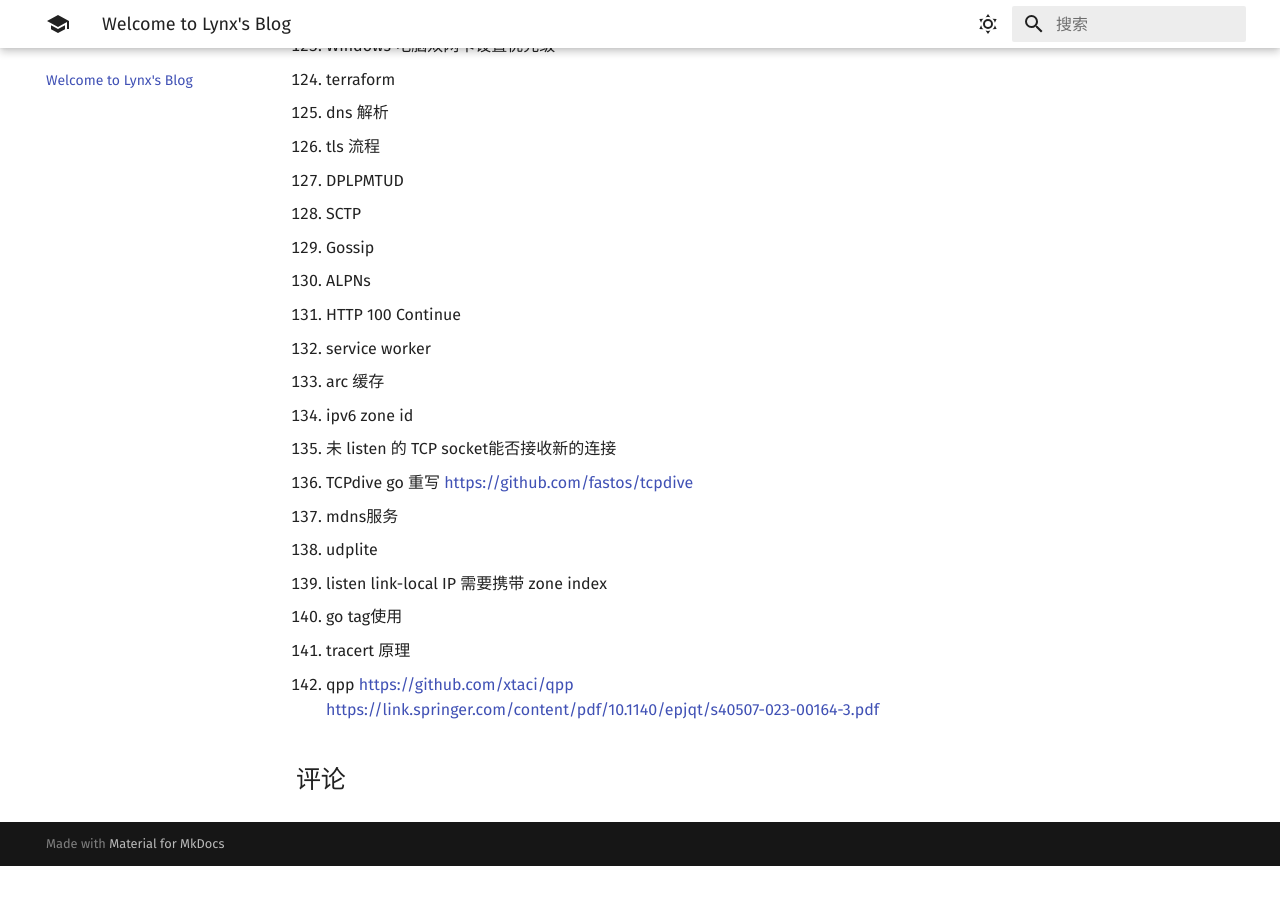
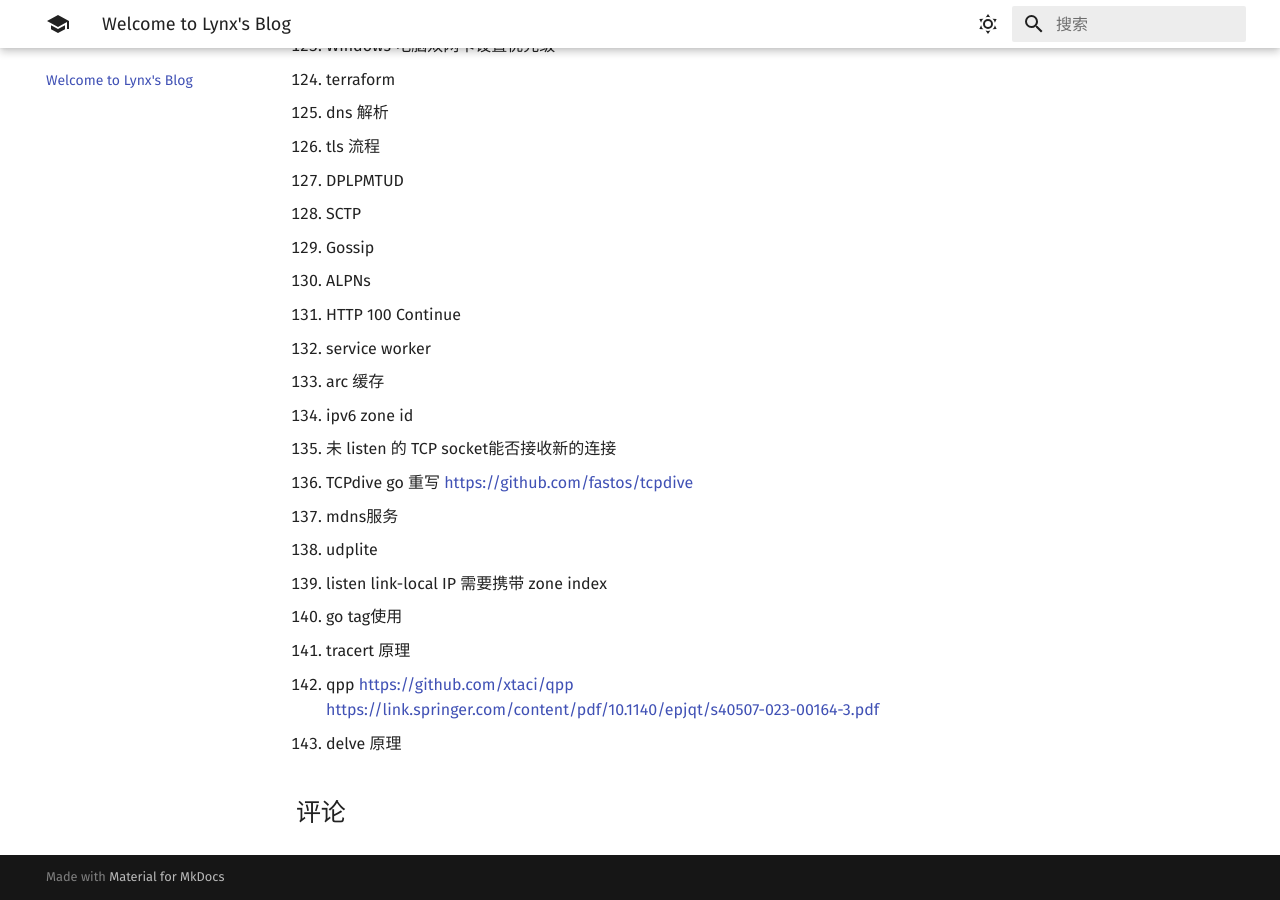
Before and after one commit to 1314liuwei/blog, an MkDocs documentation site: the page built from docs/index.md, in a window 1280 px wide and 900 px high, scrolled down 4361 px. Built offline with MkDocs 1.6.1 and Material for MkDocs 9.7.7, drawn with Linux system fonts in a browser that asks for light colours; comment, search, counter and statistics services are not loaded; before the commit the page ends 5227 px from its top, so only the background shows below that.

Commit message:
2024/07/19 周五

```diff
--- a/docs/index.md
+++ b/docs/index.md
@@ -144,3 +144,4 @@
 141. go tag使用
 142. tracert 原理
 142. qpp https://github.com/xtaci/qpp https://link.springer.com/content/pdf/10.1140/epjqt/s40507-023-00164-3.pdf
+142. delve 原理
```
Also changed, not shown: docs/杂七杂八/Github 仓库整理.md (added).
